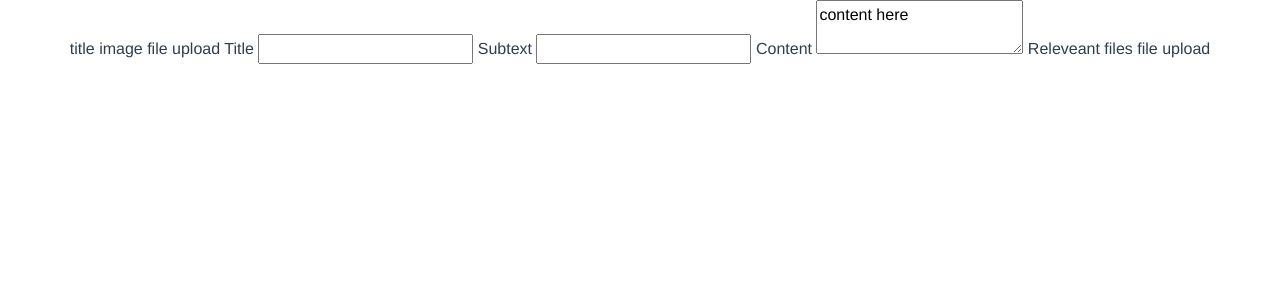
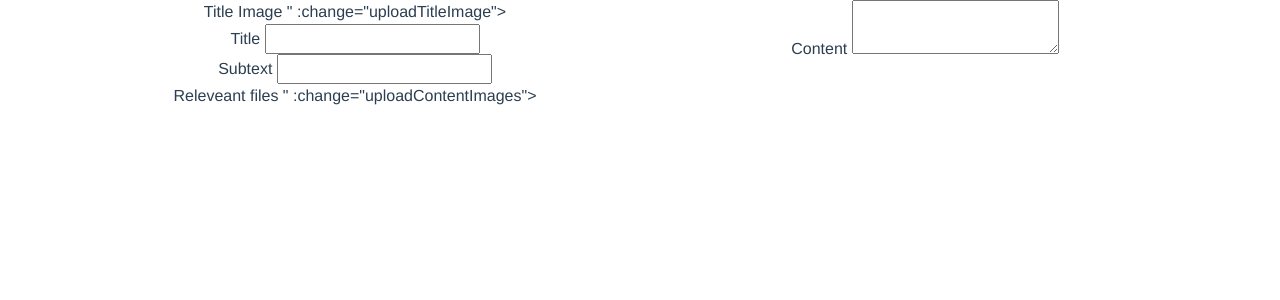
Before and after one commit to SingularReza/meandmine-frontend, a Vue app: page /editor in a window 1280 px wide. Shown: the top 300 px of the page. Built offline with nearby package versions, Linux system fonts and the light colour scheme.

Commit message:
basic filehandling implemented

```diff
--- a/package.json
+++ b/package.json
@@ -8,6 +8,7 @@
     "lint": "vue-cli-service lint"
   },
   "dependencies": {
+    "axios": "^0.19.0",
     "bootstrap": "^4.3.1",
     "core-js": "^2.6.5",
     "jquery": "^3.4.1",
--- a/src/services/Api.js
+++ b/src/services/Api.js
@@ -4,12 +4,16 @@ let Api = axios.create({ baseURL: `http://localhost:3000/` })
 
 export default {
     getArticle(articleID) {
-        return Api.get('/article', articleID)
+      return Api.get('/article', articleID)
     },
     createArticle(article) {
-        return Api.post('/article/create', article)
+      var articleData = new FormData();
+      for (var key in article) {
+        articleData.append(key, article[key]);
+      }
+      return Api.post('/article/create'+article.id, articleData, {headers: {'Content-Type':'multipart/form-data'}})
     },
     login(credentials) {
-        return Api.post('/login', credentials)
+      return Api.post('/login', credentials)
     }
 }
--- a/src/views/Editor.vue
+++ b/src/views/Editor.vue
@@ -1,18 +1,27 @@
 <template>
-    <div class="editor-wrapper">
-        <div class="blog">
-            <div class="blog-editor">
-                <span>title image file upload</span>
+    <div class="editor-wrapper container">
+        <div class="blog-editor row">
+            <div class="blog-details col-xs-12 col-md-6">
+              <div>
+                Title Image
+                <input type="file" accept="image/* ref="titleimage" :change="uploadTitleImage">
+              </div>
+              <div>
                 Title
-                <input type="text"/>
+                <input type="text" v-model="title"/>
+              </div>
+              <div>
                 Subtext
-                <input type="text"/>
+                <input type="text" v-model="subtext"/>
+              </div>
+              <div>
+                Releveant files
+                <input type="file" multiple accept="image/*  ref="contentimages" :change="uploadContentImages">
+              </div>
+            </div>
+            <div class="blog-content col-xs-12 col-md-6">
                 Content
-                <textarea>content here</textarea>
-                Releveant files
-                <span>file upload</span>
-            </div>
-            <div class="blog-preview">
+                <textarea v-model="content">content here</textarea>
             </div>
         </div>
     </div>
@@ -25,20 +34,28 @@ export default {
   name: 'editor',
   data() {
     return {
-
+      article: {
+        id: 1234,
+        title: '',
+        titleImage: '',
+        subtext: '',
+        pretext: '',
+        tags: [],
+        content: '',
+        images: [],
+        date: new Date(),
+      },
     }
   },
   methods: {
+    uploadTitleImage() {
+      this.article.titleImage = this.$refs.titleimage.files[0];
+    },
+    uploadContentImages() {
+      this.article.images = this.$refs.contentimages.files;
+    },
     createArticle() {
-        var article = {
-            title: this.title,
-            subtext: this.subtext,
-            pretext: this.pretext,
-            tags: this.tags,
-            content: this.content,
-            date: new Date(),
-        }
-        api.createArticle(article)
+        api.createArticle(this.article)
             .then(res => console.log("created!"));
     }
   }
```
Also changed, not shown: 1 other file (tests, documents, lock files or other folders).
